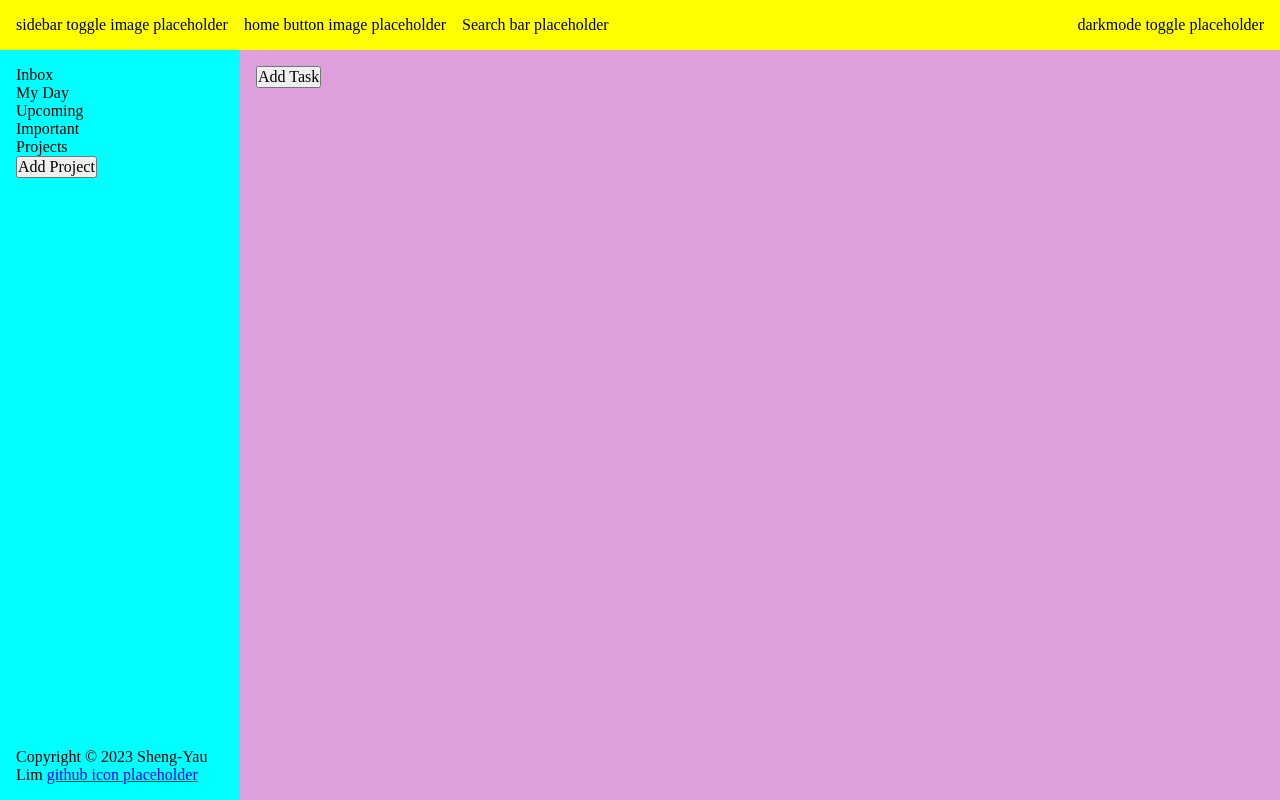
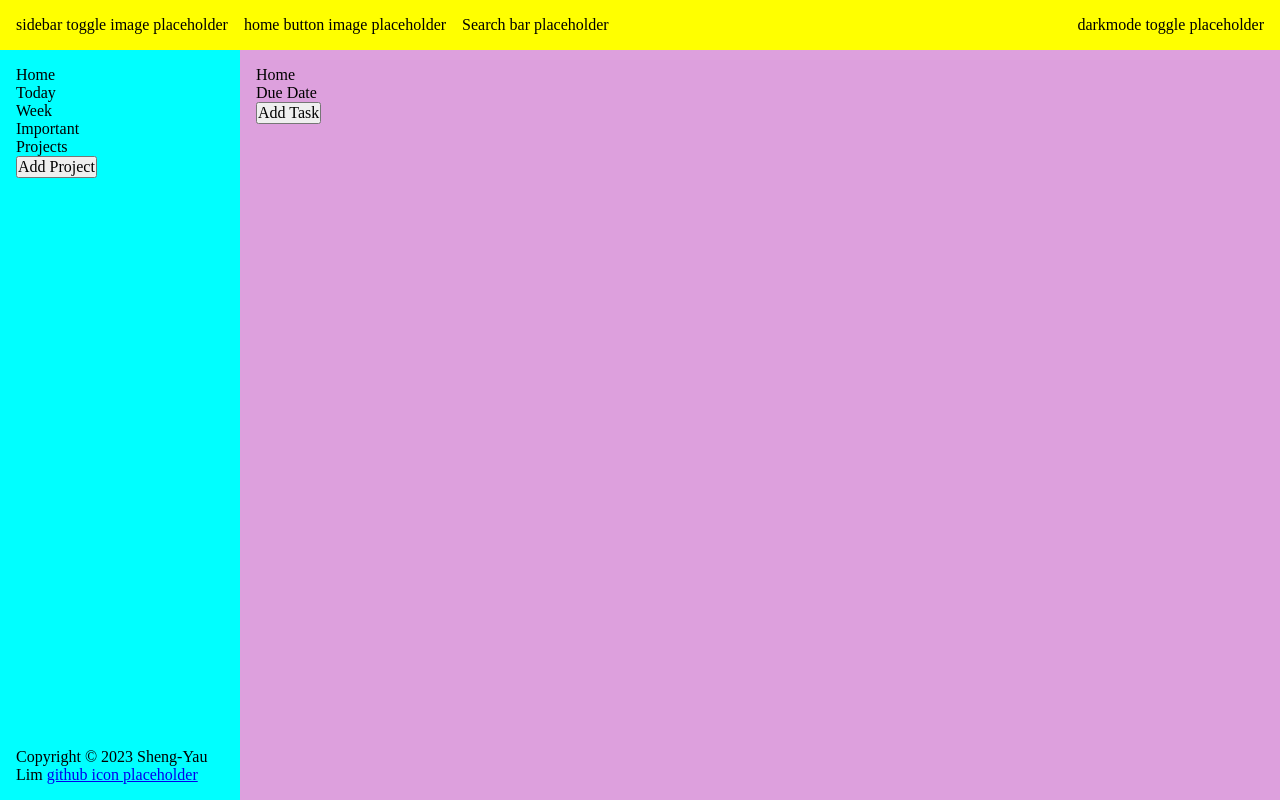
Before and after one commit to syl1m/todo_list, a plain HTML site: page index.html in a window 1280 px wide. Drawn offline with Linux system fonts and the light colour scheme.

Commit message:
Create functions to render task list and styling

```diff
--- a/index.html
+++ b/index.html
@@ -21,9 +21,9 @@
     <div class="main_content">
       <div class="sidebar">
         <div class="task_directory">
-          <div class="inbox">Inbox</div>
-          <div class="myday">My Day</div>
-          <div class="upcoming">Upcoming</div>
+          <div class="home">Home</div>
+          <div class="today">Today</div>
+          <div class="week">Week</div>
           <div class="important">Important</div>
         </div>
         <div class="project_section">
@@ -60,7 +60,10 @@
         </footer>
       </div>
       <div class="task_container">
-        <div class="directory_name"></div>
+        <div class="directory_header">
+          <div class="directoryName">Home</div>
+          <div class="dueDateSort">Due Date</div>
+        </div>
         <div class="addTaskBtn">
           <button>Add Task</button>
         </div>
```
